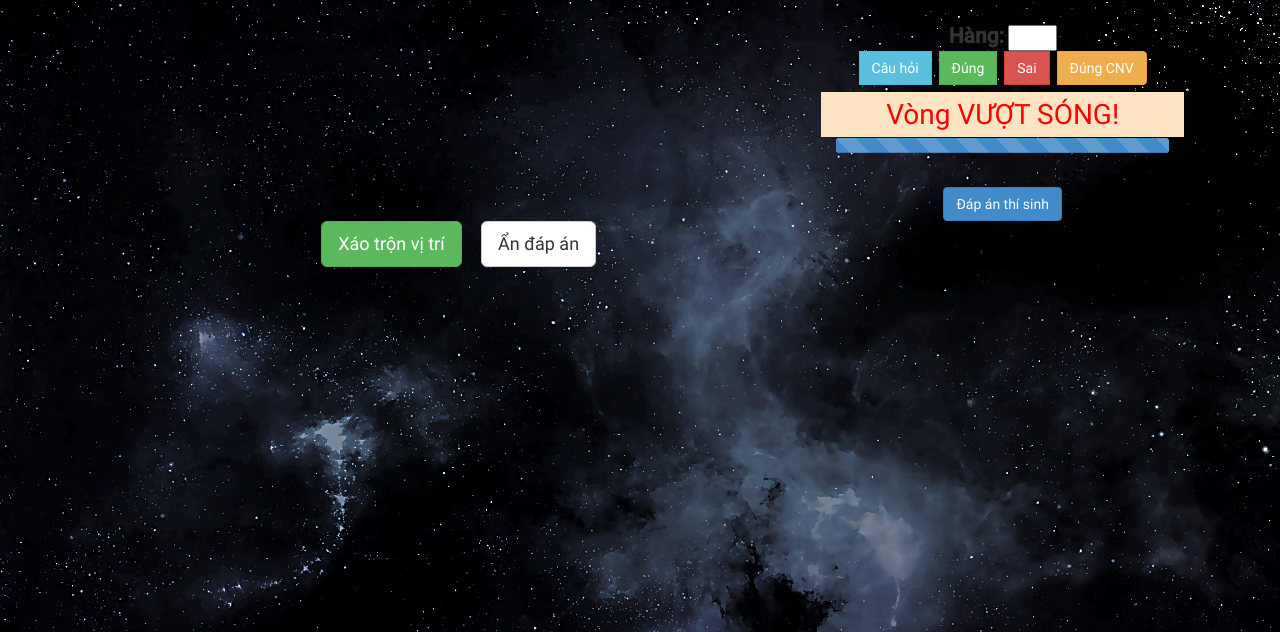
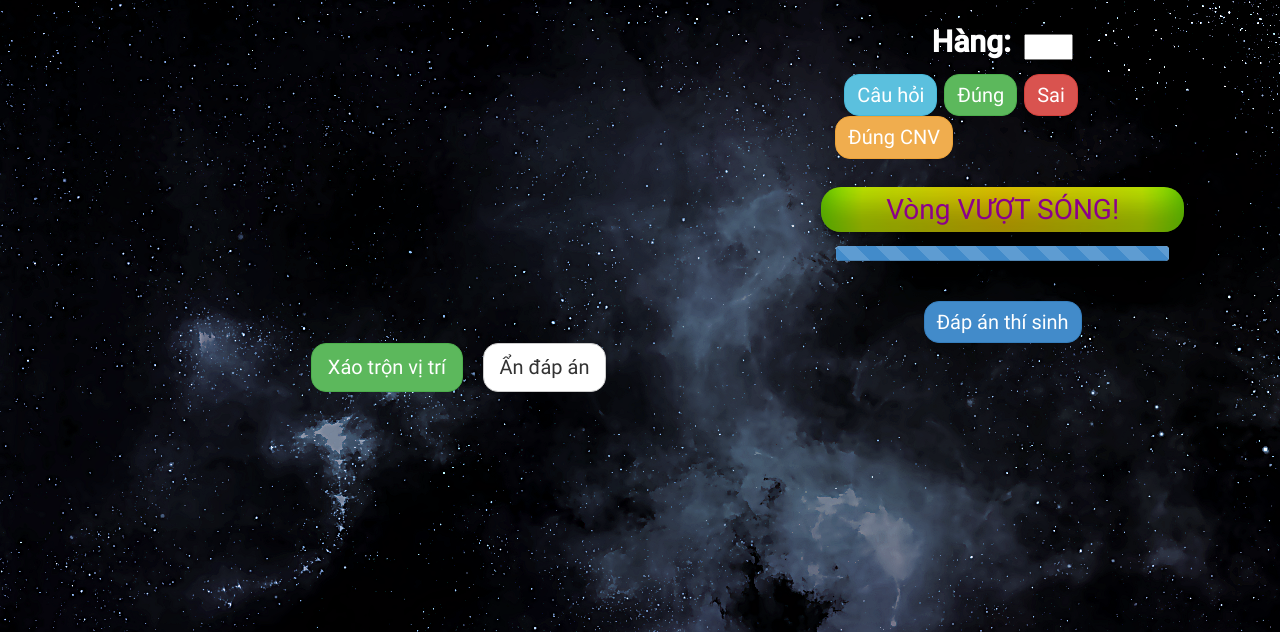
Before and after one commit to thanhluong/htm3site, a Django app: page /vuotsong/ in a window 1280 px wide. Shown: the part 70-702 px from the top of the page. Run offline with Django 3.2, Linux system fonts and the light colour scheme; the visitor is signed in with stand-in values (Sample User, id 1); data that the repository does not hold is empty; some libraries are stand-ins or nearby versions; some web fonts are replaced.

Commit message:
Update vuotsong UI

```diff
--- a/HTM_Season2/templates/vuotsong/vuotsong.html
+++ b/HTM_Season2/templates/vuotsong/vuotsong.html
@@ -56,12 +56,17 @@ body{
 }
 
 #question {
-    background-color: bisque;
-    margin-top: 0.5em;
+    border-radius: 20px;
+    box-shadow: rgba(0, 0, 0, 0.17) 0px -23px 25px 0px inset, rgba(0, 0, 0, 0.15) 0px -36px 30px 0px inset, rgba(0, 0, 0, 0.1) 0px -79px 40px 0px inset, rgba(0, 0, 0, 0.06) 0px 2px 1px, rgba(0, 0, 0, 0.09) 0px 4px 2px, rgba(0, 0, 0, 0.09) 0px 8px 4px, rgba(0, 0, 0, 0.09) 0px 16px 8px, rgba(0, 0, 0, 0.09) 0px 32px 16px;
+    background: rgb(255,213,0);
+    background: radial-gradient(circle, rgba(255,213,0,1) 0%, rgba(213,255,0,1) 77%, rgba(128,255,0,1) 100%);
+    margin-top: 2em;
 }
 #questionContent, .questionNumber {
     font-size: 28px;
+  color: #8B008B !important;
 }
+
 .questionNumber, #nextQuestion {
     margin-top: 0.1em;
 }
@@ -71,11 +76,18 @@ body{
 }
 .chuongNgaiVat{
   font-size: 28px;
-  background-color: bisque;
+    border-radius: 20px;
+    box-shadow: rgba(0, 0, 0, 0.17) 0px -23px 25px 0px inset, rgba(0, 0, 0, 0.15) 0px -36px 30px 0px inset, rgba(0, 0, 0, 0.1) 0px -79px 40px 0px inset, rgba(0, 0, 0, 0.06) 0px 2px 1px, rgba(0, 0, 0, 0.09) 0px 4px 2px, rgba(0, 0, 0, 0.09) 0px 8px 4px, rgba(0, 0, 0, 0.09) 0px 16px 8px, rgba(0, 0, 0, 0.09) 0px 32px 16px;
+    background: rgb(255,213,0);
+    background: radial-gradient(circle, rgba(255,213,0,1) 0%, rgba(213,255,0,1) 77%, rgba(128,255,0,1) 100%);
+    margin-top: 0.5em;
 }
 
 .label_chonochu{
-  font-size: 21px;
+  font-size: 30px;
+  color: white;
+  margin-right: 10px;
+  margin-bottom: 10px;
 }
 
 .crossword_container{
@@ -90,6 +102,8 @@ body{
 
 .crossword_btn{
   margin: 0px 8px 0;
+  border-radius: 15px !important;
+  font-size: 20px;
 }
 /*.crossword_btn{
   width: 172px;
@@ -275,7 +289,7 @@ body{
     </div>
     <div class="row">
             <div class="col-sm-12">
-                <button type="button" id="showDapAnThiSinh" class="btn btn-primary">Đáp án thí sinh</button>
+                <button type="button" id="showDapAnThiSinh" class="btn btn-primary crossword_btn">Đáp án thí sinh</button>
             </div>
             <div class="col-sm-12" id="dapAnThiSinh" style="display:none">
             </div>
```
